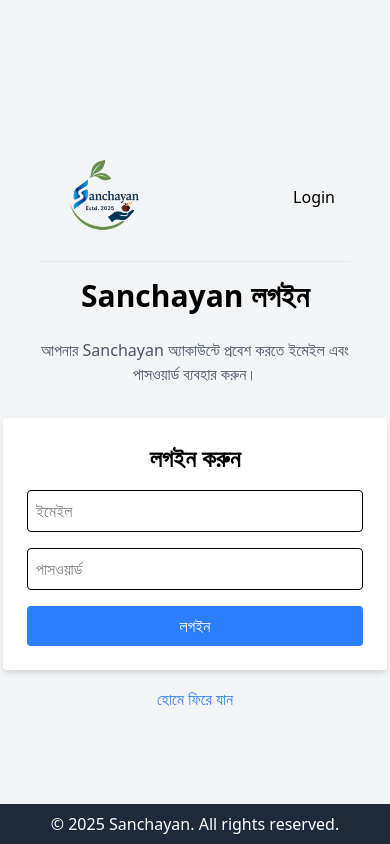
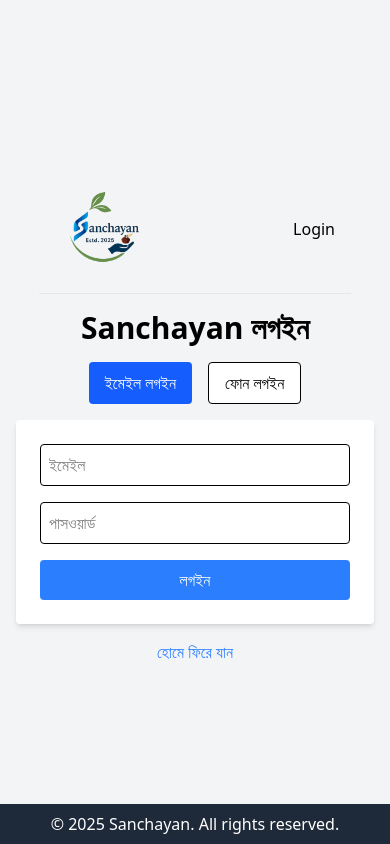
Before and after one commit to MU1147-LEGEND/sanchayan, a React (Vite) app: page /login in a window 390 px wide. Built offline with nearby package versions, Linux system fonts and the light colour scheme; no server answers.

Commit message:
feat: implement phone login functionality with OTP verification in Login component

```diff
--- a/src/components/Login.jsx
+++ b/src/components/Login.jsx
@@ -1,52 +1,131 @@
 // src/pages/Login.jsx
-
-import { signInWithEmailAndPassword } from "firebase/auth";
 import { useContext, useState } from "react";
 import { Navigate, useNavigate } from "react-router-dom";
+import {
+    signInWithEmailAndPassword,
+    RecaptchaVerifier,
+    signInWithPhoneNumber,
+} from "firebase/auth";
 import { auth } from "../firebase";
 import Header from "./header/Header";
 import { AuthContext } from "./loginAuthContext";
 
 export default function Login() {
+    const [loginMethod, setLoginMethod] = useState("email"); // "email" or "phone"
     const [email, setEmail] = useState("");
     const [password, setPassword] = useState("");
+    const [phone, setPhone] = useState("");
+    const [otp, setOtp] = useState("");
     const [error, setError] = useState("");
+    const [otpSent, setOtpSent] = useState(false);
     const navigate = useNavigate();
-    const { user, loading } = useContext(AuthContext);
+    const { user } = useContext(AuthContext);
+    auth.settings.appVerificationDisabledForTesting = true;
+    if (user) return <Navigate to="/dashboard" />;
 
-    const handleLogin = async (e) => {
+    const handleEmailLogin = async (e) => {
         e.preventDefault();
         setError("");
         try {
             await signInWithEmailAndPassword(auth, email, password);
-            navigate("/dashboard"); // ✅ লগইন হলে ড্যাশবোর্ডে নিয়ে যাবে
+            navigate("/dashboard");
         } catch (err) {
-            // console.error(err);
             setError("ইমেইল বা পাসওয়ার্ড ভুল!");
         }
     };
-    if (user) return <Navigate to="/dashboard" />;
+
+    const setUpRecaptcha = () => {
+        console.log("AUTH:", auth); // 👉 এখানে যদি undefined আসে, firebase.js ভুল
+
+        if (!window.recaptchaVerifier) {
+            window.recaptchaVerifier = new RecaptchaVerifier(
+                "recaptcha-container",
+                {
+                    size: "invisible",
+                    callback: (response) => {
+                        console.log("reCAPTCHA solved");
+                    },
+                },
+                auth // ✅ auth object পাঠানো হচ্ছে
+            );
+        }
+    };
+
+    const handlePhoneSendCode = async (e) => {
+        e.preventDefault();
+        setError("");
+        if (!phone) return setError("ফোন নাম্বার দিন");
+
+        setUpRecaptcha();
+        const appVerifier = window.recaptchaVerifier;
+
+        try {
+            const confirmation = await signInWithPhoneNumber(
+                auth,
+                phone,
+                appVerifier
+            );
+            window.confirmationResult = confirmation;
+            setOtpSent(true);
+        } catch (err) {
+            setError("OTP পাঠাতে ব্যর্থ! নম্বরটি সঠিক কিনা দেখুন");
+        }
+    };
+
+    const handleVerifyOtp = async (e) => {
+        e.preventDefault();
+        setError("");
+        try {
+            await window.confirmationResult.confirm(otp);
+            navigate("/dashboard");
+        } catch (err) {
+            setError("ভুল OTP!");
+        }
+    };
+
     return (
         <div className="min-h-screen w-full flex flex-col items-center justify-center bg-gray-100">
             <Header />
+
             <div className="w-full max-w-md p-4">
-                <h1 className="text-3xl font-bold text-center mb-6">
+                <h1 className="text-3xl font-bold text-center mb-4">
                     Sanchayan লগইন
                 </h1>
-                <p className="text-center text-gray-600 mb-4">
-                    আপনার Sanchayan অ্যাকাউন্টে প্রবেশ করতে ইমেইল এবং পাসওয়ার্ড
-                    ব্যবহার করুন।
+
+                <div className="flex justify-center mb-4 gap-4">
+                    <button
+                        onClick={() => setLoginMethod("email")}
+                        className={`px-4 py-2 rounded ${
+                            loginMethod === "email"
+                                ? "bg-blue-600 text-white"
+                                : "bg-white border"
+                        }`}
+                    >
+                        ইমেইল লগইন
+                    </button>
+                    <button
+                        onClick={() => setLoginMethod("phone")}
+                        className={`px-4 py-2 rounded ${
+                            loginMethod === "phone"
+                                ? "bg-blue-600 text-white"
+                                : "bg-white border"
+                        }`}
+                    >
+                        ফোন লগইন
+                    </button>
+                </div>
+
+                {error && (
+                    <p className="text-red-600 text-sm mb-2 text-center">
+                        {error}
                     </p>
-            </div>
-            {/* Login Form */}
+                )}
+
+                {loginMethod === "email" ? (
                     <form
-                onSubmit={handleLogin}
-                className="bg-white p-6 rounded shadow-md w-full max-w-sm"
+                        onSubmit={handleEmailLogin}
+                        className="bg-white p-6 rounded shadow-md"
                     >
-                <h2 className="text-2xl mb-4 font-bold text-center">
-                    লগইন করুন
-                </h2>
-                {error && <p className="text-red-600 text-sm mb-2">{error}</p>}
                         <input
                             type="email"
                             placeholder="ইমেইল"
@@ -69,15 +148,54 @@
                         >
                             লগইন
                         </button>
-            </form>{" "}
-            <hr />
-            {/* go home */}
+                    </form>
+                ) : (
+                    <form
+                        onSubmit={
+                            otpSent ? handleVerifyOtp : handlePhoneSendCode
+                        }
+                        className="bg-white p-6 rounded shadow-md"
+                    >
+                        <input
+                            type="tel"
+                            placeholder="+8801XXXXXXXXX"
+                            value={phone}
+                            onChange={(e) => setPhone(e.target.value)}
+                            className="w-full p-2 border rounded mb-4"
+                            required
+                        />
+
+                        {otpSent && (
+                            <input
+                                type="text"
+                                placeholder="OTP দিন"
+                                value={otp}
+                                onChange={(e) => setOtp(e.target.value)}
+                                className="w-full p-2 border rounded mb-4"
+                            />
+                        )}
+
+                        <div id="recaptcha-container"></div>
+
+                        <button
+                            type="submit"
+                            className="w-full bg-green-500 text-white p-2 rounded hover:bg-green-600"
+                        >
+                            {otpSent ? "OTP যাচাই করুন" : "OTP পাঠান"}
+                        </button>
+                    </form>
+                )}
+
                 <div className="mt-4 text-center block">
-                <a href="/sanchayan" className="text-blue-500 hover:underline">
+                    <a
+                        href="/sanchayan"
+                        className="text-blue-500 hover:underline"
+                    >
                         হোমে ফিরে যান
                     </a>
                 </div>
-            {/* Footer */}
+            </div>
+
             <footer className="fixed bottom-0 left-0 right-0 bg-gray-800 text-white text-center py-2">
                 <p>
                     © {new Date().getFullYear()} Sanchayan. All rights reserved.
```
Lines whose indentation alone changed are shown as unchanged.
